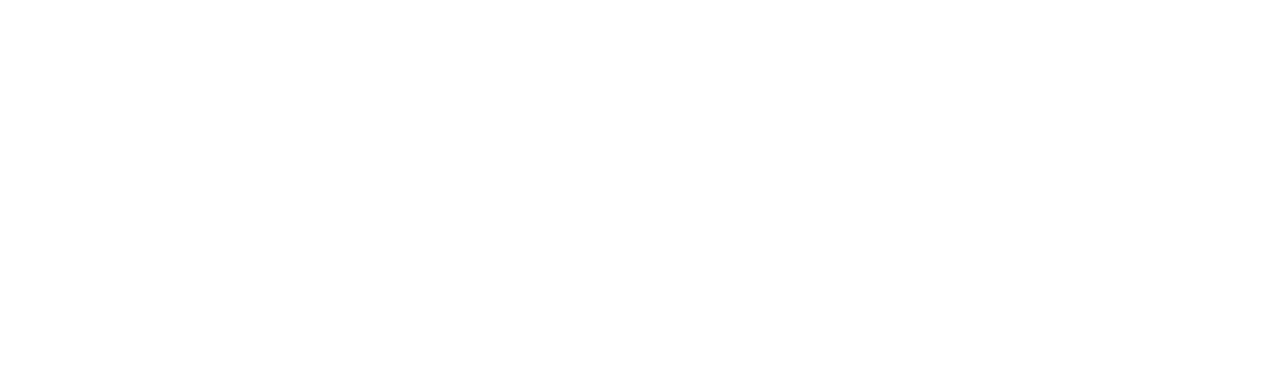
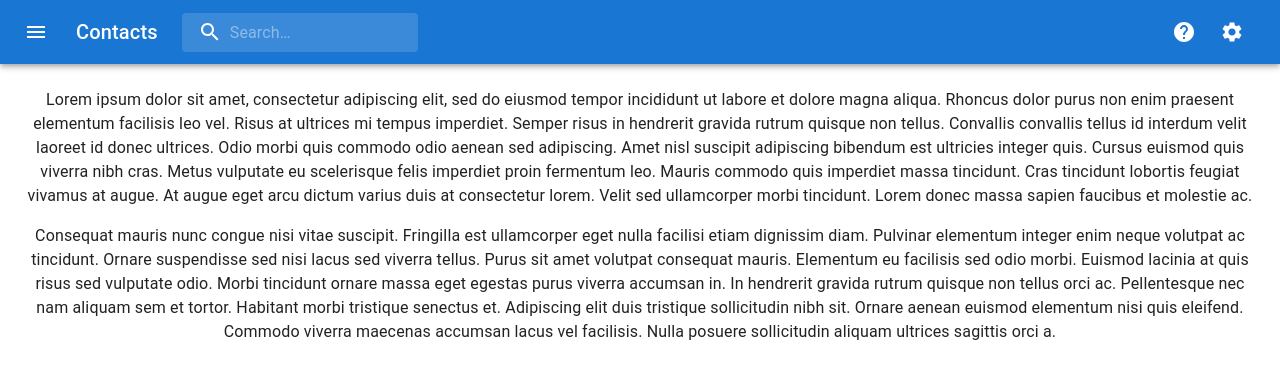
Before and after one commit to djangbahevans/contacts-app-frontend, a React (Create React App) app: page / in a window 1280 px wide. Before the commit this address had no page. Shown: the top 378 px of the page. Built offline with nearby package versions, Linux system fonts and the light colour scheme.

Commit message:
Added homepage to approuter

```diff
--- a/src/routes/AppRouter.tsx
+++ b/src/routes/AppRouter.tsx
@@ -1,6 +1,6 @@
 import { BrowserRouter, Route, Routes } from "react-router-dom"
-import { PublicRoute } from "."
-import { LoginPage, SignupPage } from "../pages"
+import { PrivateRoute, PublicRoute } from "."
+import { HomePage, LoginPage, SignupPage } from "../pages"
 
 const AppRouter = () => (
   <BrowserRouter>
@@ -8,6 +8,7 @@
       <Routes>
         <Route path="/login" element={<PublicRoute><LoginPage /></PublicRoute>} />
         <Route path="/signup" element={<PublicRoute><SignupPage /></PublicRoute>} />
+        <Route path="/" element={<PrivateRoute isAuthenticated><HomePage /></PrivateRoute>} />
       </Routes>
     </div>
   </BrowserRouter>
--- a/src/routes/PrivateRoute.tsx
+++ b/src/routes/PrivateRoute.tsx
@@ -1,6 +1,6 @@
 import { Navigate } from "react-router-dom"
 
-export type PrivateRouteProps = {
+interface PrivateRouteProps {
     isAuthenticated?: boolean;
     children: JSX.Element
 }
--- a/src/routes/PublicRoute.tsx
+++ b/src/routes/PublicRoute.tsx
@@ -1,6 +1,6 @@
 import { Navigate } from "react-router-dom"
 
-export type PublicRouteProps = {
+interface PublicRouteProps {
     isAuthenticated?: boolean;
     children: JSX.Element
 }
```
